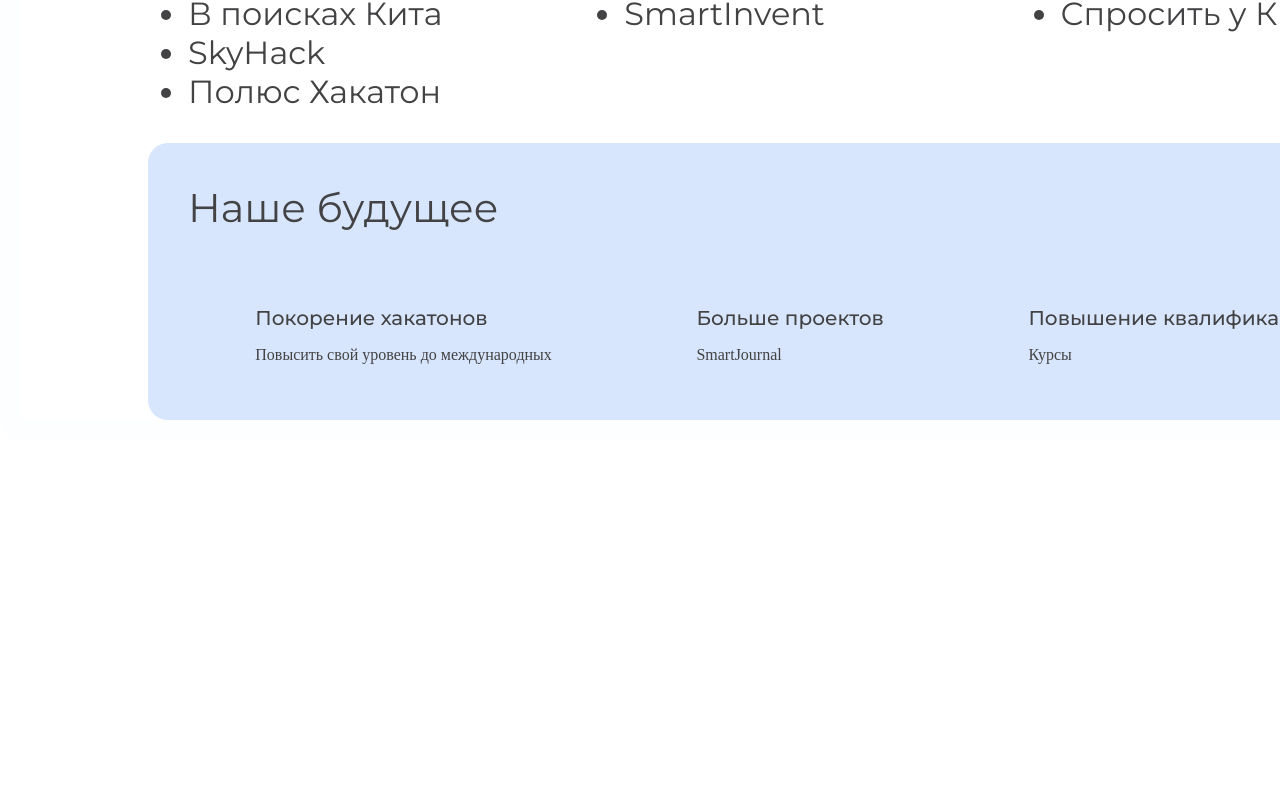
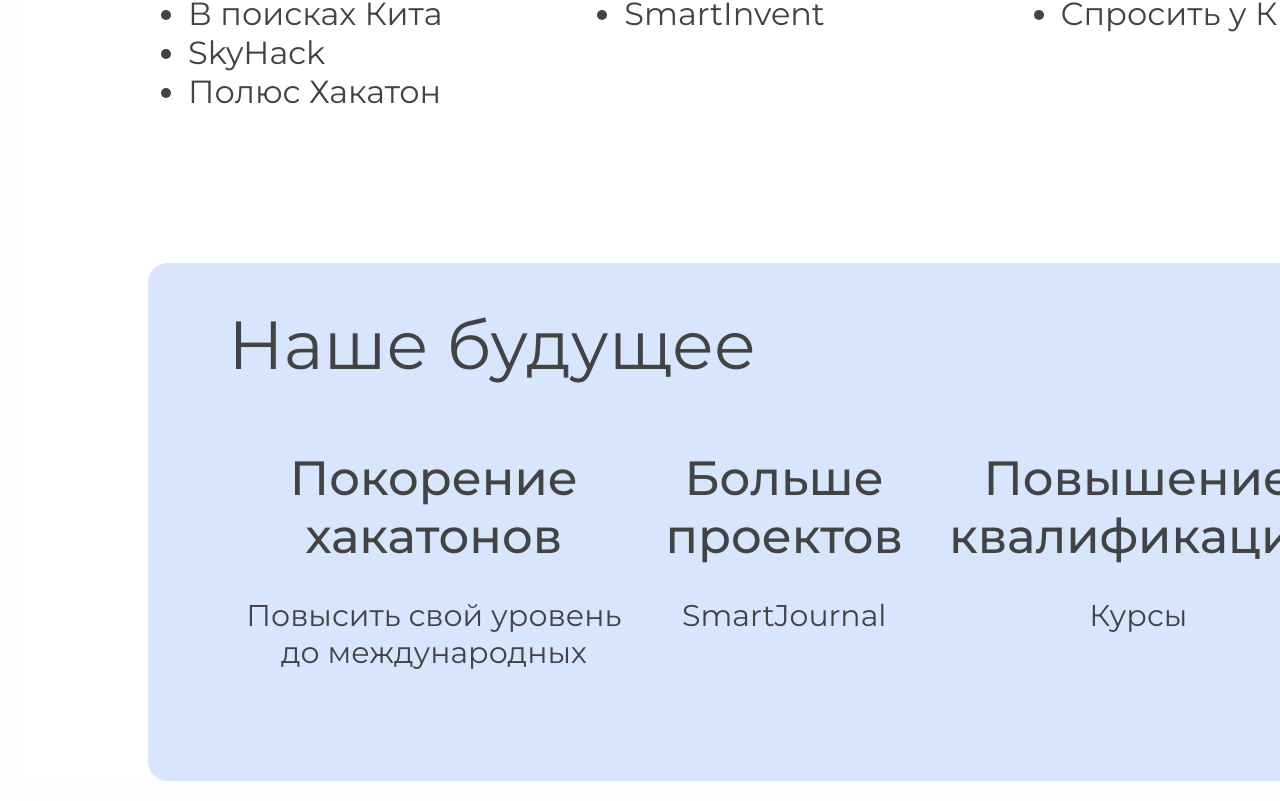
Before and after one commit to kirka50/IIntegrationLendos, a Vue app: page / in a window 1280 px wide. Shown: the part 2633-3434 px from the top of the page. Before the commit the page ends 3073 px from the top, so only its background shows below. Built offline with nearby package versions, Linux system fonts and the light colour scheme; a web font is replaced by a local one.

Commit message:
what we do

```diff
--- a/src/views/MainPage.vue
+++ b/src/views/MainPage.vue
@@ -302,6 +302,7 @@ export default {
       align-items: flex-end;
       justify-content: center;
       flex-direction: row;
+      cursor: pointer;
     }
     display: flex;
     flex-direction: row;
@@ -363,22 +364,26 @@ export default {
 
   .what-we-do__future-block {
     .future-block{
-
+      margin-top: 15vh;
       background-color: #D7E6FC;
-      padding: 40px;
+      padding: 40px 80px 80px 80px;
       border-radius: 20px;
       .future-block__title{
         font-family: 'Montserrat', sans-serif;
         color: #434244;
-        font-size: 40px;
+        font-size: 68px;
       }
       .future-block__text{
         justify-content: space-around;
-        margin-top: 60px;
+        margin-top: 30px;
         display: flex;
         gap: 10px;
+        text-align: center;
+        font-size: 30px;
+        font-family: 'Montserrat', sans-serif;
         h1 {
-          font-size: 20px;
+          text-align: center;
+          font-size: 48px;
         }
       }
     }
```
